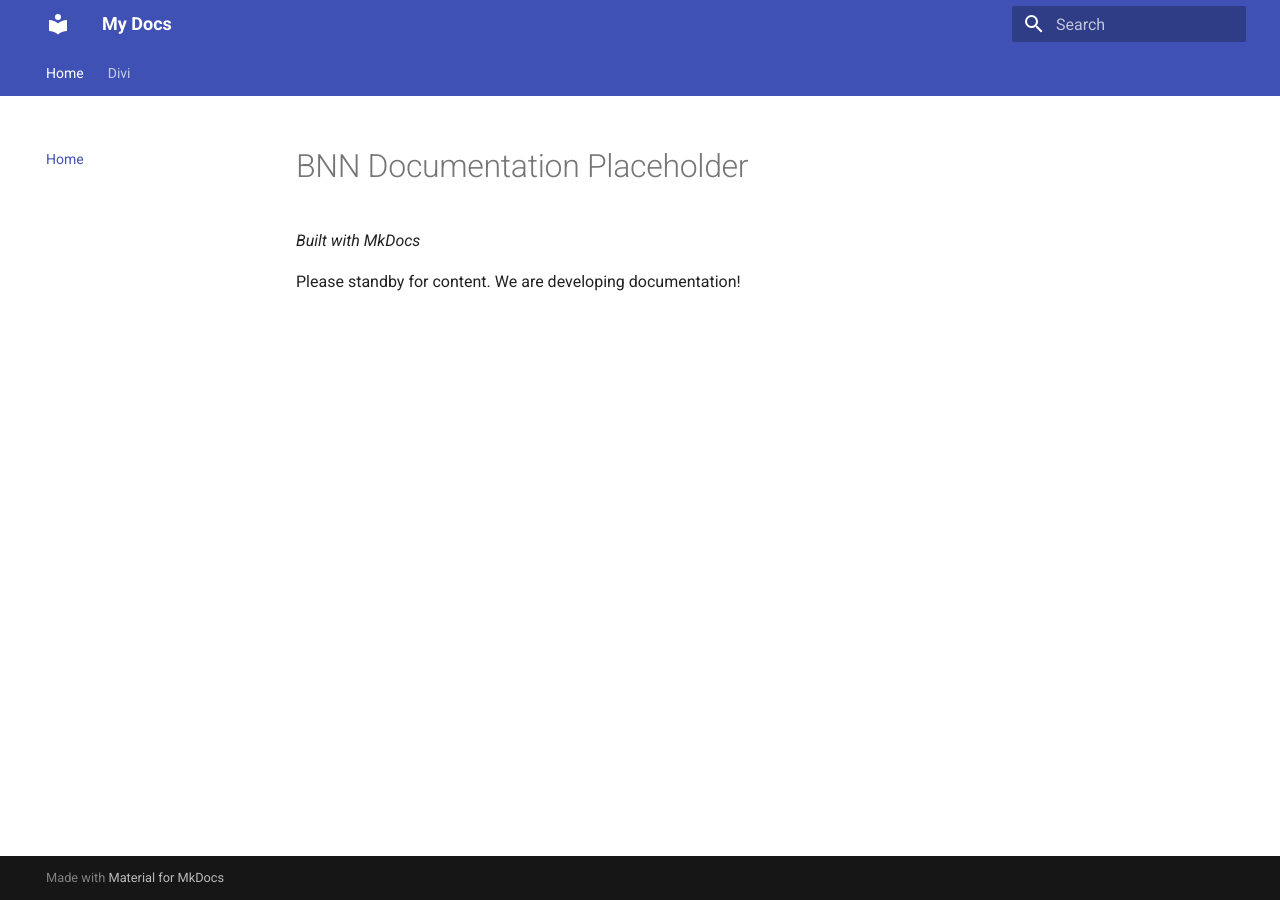
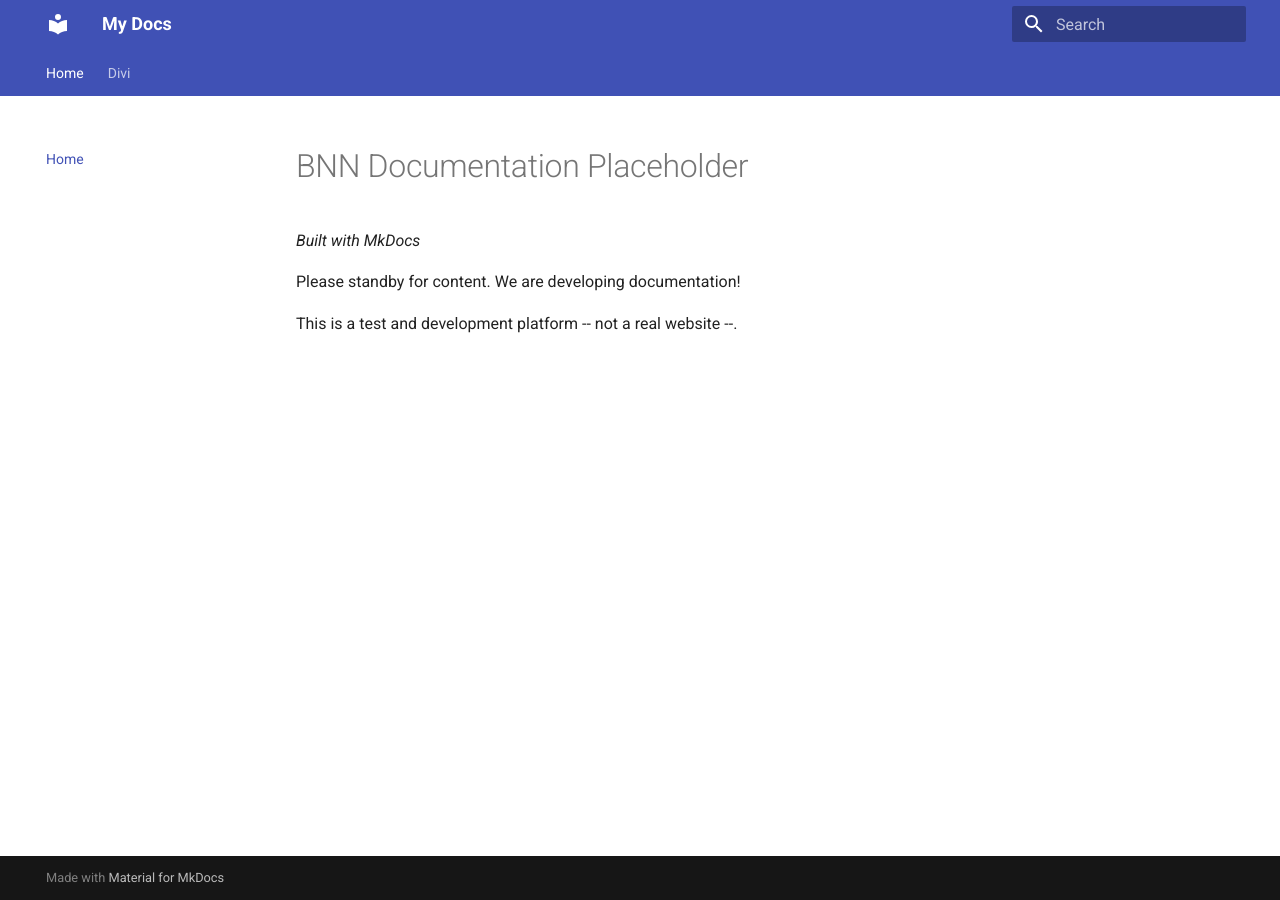
Before and after one commit to Valastiri/test-mk, an MkDocs documentation site: the page built from docs/index.md, in a window 1280 px wide. Built offline with MkDocs 1.6.1 and Material for MkDocs 9.7.7, drawn with Linux system fonts in a browser that asks for light colours.

Commit message:
docs: update index.md

```diff
--- a/docs/index.md
+++ b/docs/index.md
@@ -3,3 +3,5 @@
 *Built with MkDocs*
 
 Please standby for content. We are developing documentation!
+
+This is a test and development platform -- not a real website --.
```
